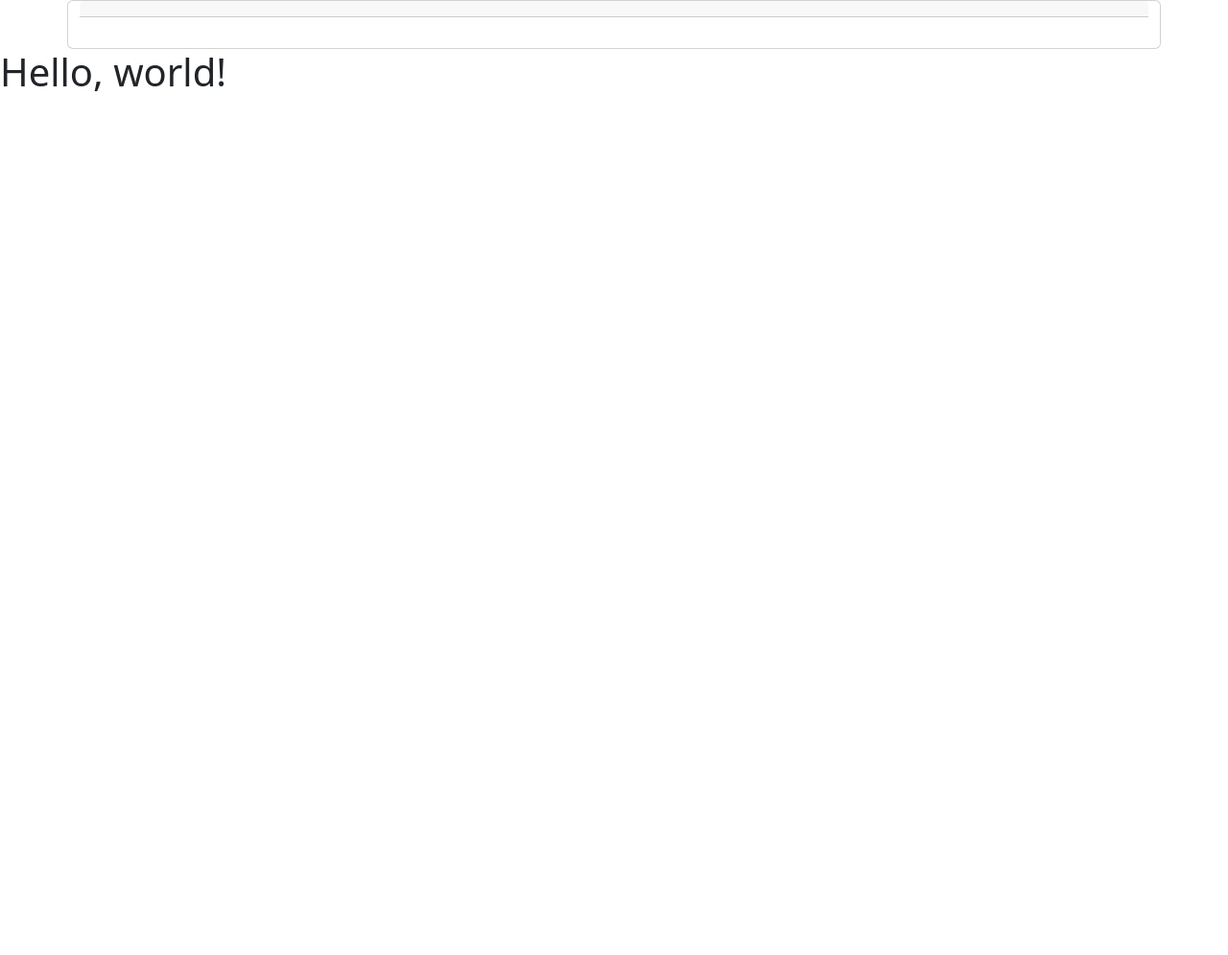
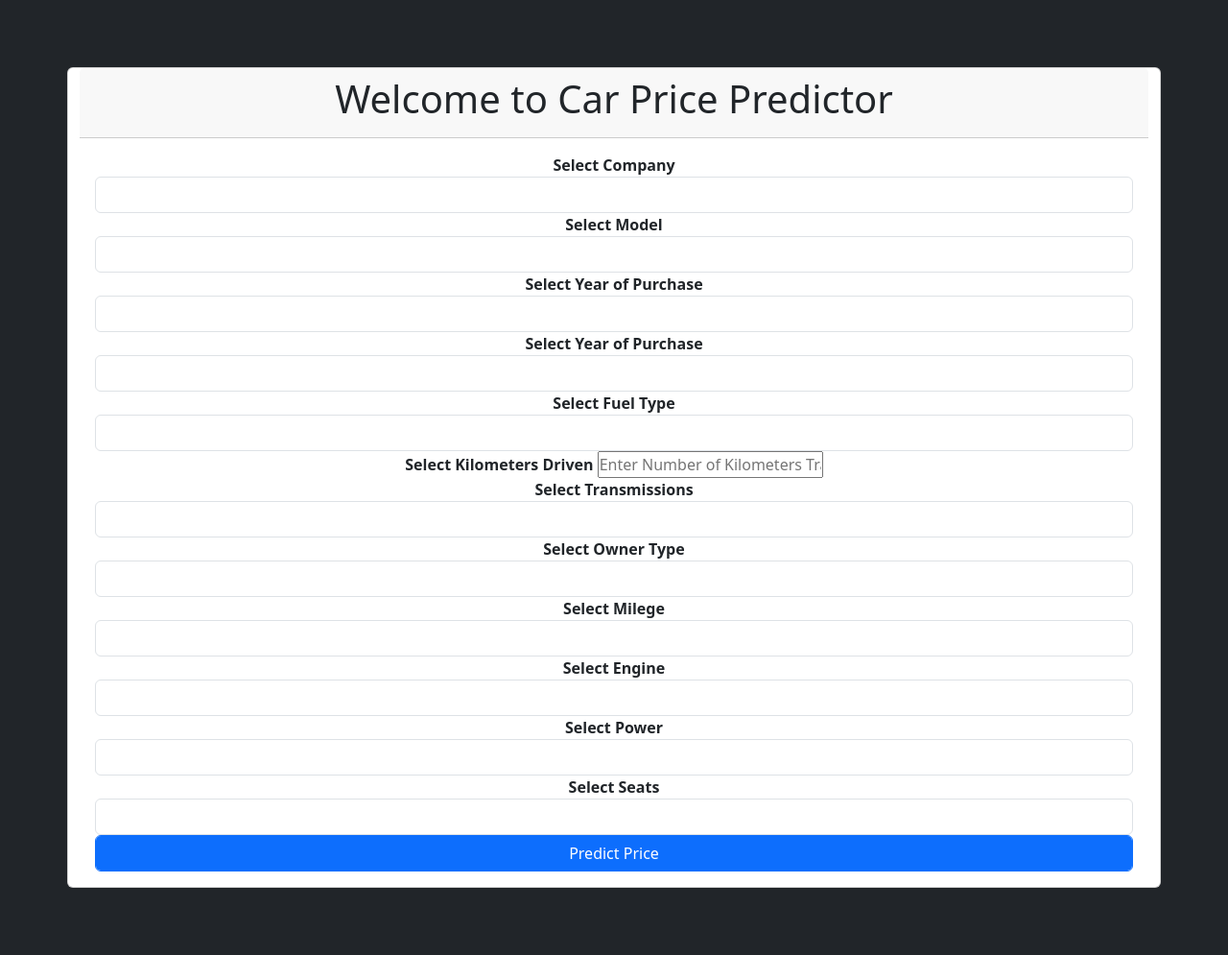
Before and after one commit to divyavinod6/Car_price_predictor, a Flask app: page / in a window 1280 px wide. Shown: the whole page at 96% size. Before the commit the page ends 95 px from the top, so only its background shows below. Run offline with Flask 3, Linux system fonts and the light colour scheme; lists and menus that the app fills with data are empty.

Commit message:
updated index

```diff
--- a/app.py
+++ b/app.py
@@ -9,7 +9,32 @@ def index():
     car_models=sorted(df['Model'].unique())
     years=sorted(df['Year'].unique(),reverse=True)
     fuel_type=df['Fuel_Type'].unique()
-    return render_template('index.html',companies=companies,car_models=car_models,years=years,fuel_type=fuel_type)
+    locations = sorted(df['Location'].unique())
+    kilometers_driven = sorted(df['Kilometers_Driven'].unique())
+    fuel_types = df['Fuel_Type'].unique()
+    transmissions = df['Transmission'].unique()
+    owner_types = df['Owner_Type'].unique()
+    mileages = sorted(df['Mileage'].unique())
+    engines = sorted(df['Engine'].unique())
+    powers = sorted(df['Power'].unique())
+    seats = sorted(df['Seats'].unique())
+
+    options = {
+        'companies':companies,
+        'car_models':car_models,
+        'years':years,
+        'fuel_type':fuel_type,
+        'locations': locations,
+        'years': years,
+        'kilometers_driven': kilometers_driven,
+        'transmissions': transmissions,
+        'owner_types': owner_types,
+        'mileages': mileages,
+        'engines': engines,
+        'powers': powers,
+        'seats': seats
+    }
+    return render_template('index.html',options=options)
 
 if __name__=='__main__':
     app.run(debug=True)
--- a/static/style.css
+++ b/static/style.css
@@ -1,7 +1,7 @@
 * {
   margin: 0;
   padding: 0;
-  boc-sizing: border-box;
+  box-sizing: border-box;
 }
 
 .bg-dark {
@@ -9,7 +9,17 @@
 }
 
 .mt-50 {
-  margin-top: 50px;
+  margin-top: 10px;
   width: 100%;
   height: 100%;
 }
+.col-12 {
+  text-align: center;
+}
+.card.mt-50 {
+  margin-top: 70px;
+  margin-bottom: 70px;
+}
+.form-group {
+  text-align: center;
+}
--- a/templates/index.html
+++ b/templates/index.html
@@ -13,17 +13,157 @@
     />
   </head>
   <body>
-    <div class="bg_dark">
+    <div class="bg-dark">
       <div class="container">
         <div class="row">
           <div class="card mt-50">
-            <div class="card-header"></div>
-            <div class="card-body"></div>
+            <div class="card-header">
+              <div class="col-12">
+                <h1>Welcome to Car Price Predictor</h1>
+              </div>
+            </div>
+            <div class="card-body">
+              <form method="post" action="#" accept-charset="utf-8">
+                <div class="col-18 form-group">
+                  <label for=""><b>Select Company</b></label>
+                  <select
+                    class="selectPicker form-control"
+                    name="company"
+                    id="company"
+                    required="1"
+                  >
+                    <option value=""></option>
+                  </select>
+                </div>
+                <div class="col-18 form-group">
+                  <label for=""><b>Select Model</b></label>
+                  <select
+                    class="selectPicker form-control"
+                    name="model"
+                    id="model"
+                    required="1"
+                  >
+                    <option value=""></option>
+                  </select>
+                </div>
+                <div class="col-18 form-group">
+                  <label for=""><b>Select Year of Purchase</b></label>
+                  <select
+                    class="selectPicker form-control"
+                    name="years"
+                    id="years"
+                    required="1"
+                  >
+                    <option value=""></option>
+                  </select>
+                </div>
+                <div class="col-18 form-group">
+                  <label for=""><b>Select Year of Purchase</b></label>
+                  <select
+                    class="selectPicker form-control"
+                    name="company"
+                    id="company"
+                    required="1"
+                  >
+                    <option value=""></option>
+                  </select>
+                </div>
+                <div class="col-18 form-group">
+                  <label for=""><b>Select Fuel Type</b></label>
+                  <select
+                    class="selectPicker form-control"
+                    name="fuel_type"
+                    id="fuel_type"
+                    required="1"
+                  >
+                    <option value=""></option>
+                  </select>
+                </div>
+                <div class="col-18 form-group">
+                  <label for=""><b>Select Kilometers Driven</b></label>
+                  <input
+                    type="text"
+                    id="kilometers_driven"
+                    name="kilometers_driven"
+                    placeholder="Enter Number of Kilometers Travelled"
+                  />
+                </div>
+                <div class="col-18 form-group">
+                  <label for=""><b>Select Transmissions</b></label>
+                  <select
+                    class="selectPicker form-control"
+                    name="transmissions"
+                    id="transmissions"
+                    required="1"
+                  >
+                    <option value=""></option>
+                  </select>
+                </div>
+                <div class="col-18 form-group">
+                  <label for=""><b>Select Owner Type</b></label>
+                  <select
+                    class="selectPicker form-control"
+                    name="owner_types"
+                    id="owner_types"
+                    required="1"
+                  >
+                    <option value=""></option>
+                  </select>
+                </div>
+                <div class="col-18 form-group">
+                  <label for=""><b>Select Milege</b></label>
+                  <select
+                    class="selectPicker form-control"
+                    name="mileages"
+                    id="mileages"
+                    required="1"
+                  >
+                    <option value=""></option>
+                  </select>
+                </div>
+                <div class="col-18 form-group">
+                  <label for=""><b>Select Engine</b></label>
+                  <select
+                    class="selectPicker form-control"
+                    name="engines"
+                    id="engines"
+                    required="1"
+                  >
+                    <option value=""></option>
+                  </select>
+                </div>
+                <div class="col-18 form-group">
+                  <label for=""><b>Select Power</b></label>
+                  <select
+                    class="selectPicker form-control"
+                    name="powers"
+                    id="powers"
+                    required="1"
+                  >
+                    <option value=""></option>
+                  </select>
+                </div>
+                <div class="col-18 form-group">
+                  <label for=""><b>Select Seats</b></label>
+                  <select
+                    class="selectPicker form-control"
+                    name="seats"
+                    id="seats"
+                    required="1"
+                  >
+                    <option value=""></option>
+                  </select>
+                </div>
+                <button class="btn btn-primary form-control" onclick="">
+                  Predict Price
+                </button>
+              </form>
+            </div>
           </div>
         </div>
       </div>
     </div>
-    <h1>Hello, world!</h1>
+
     <script
       src="https://cdn.jsdelivr.net/npm/bootstrap@5.3.0/dist/js/bootstrap.bundle.min.js"
       integrity="sha384-geWF76RCwLtnZ8qwWowPQNguL3RmwHVBC9FhGdlKrxdiJJigb/j/68SIy3Te4Bkz"
```
